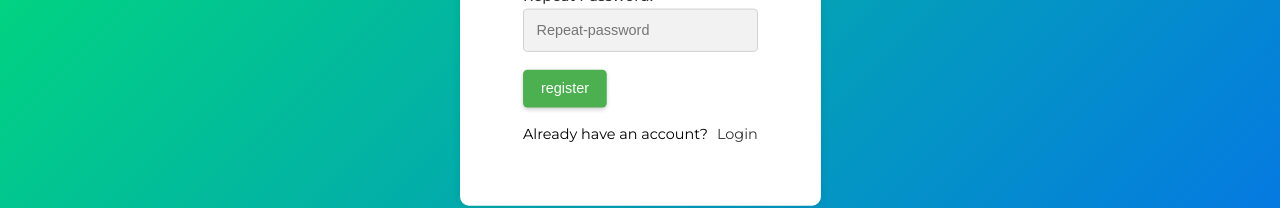
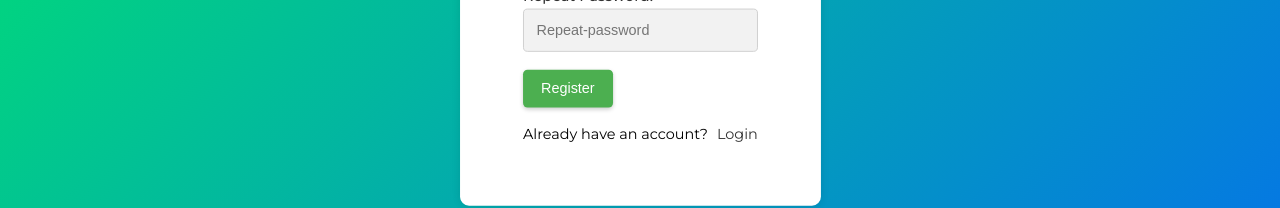
Before and after one commit to harry-olabs/avi-hub, a React (Create React App) app: page /registration in a window 1280 px wide. Shown: the part 521-729 px from the top of the page. Built offline with nearby package versions, Linux system fonts and the light colour scheme; the HTML template or start-up script is replaced by a standard one.

Commit message:
Added the link to the registration page

```diff
--- a/src/feature/Registration/index.jsx
+++ b/src/feature/Registration/index.jsx
@@ -1,5 +1,6 @@
 import React from "react";
 import styles from "./Registration.module.css";
+import { Link} from "react-router-dom";
 import logo from "../../images/sniper.png";
 import Button from "../../components/Button";
 import Input from "../../components/Input";
@@ -62,15 +63,15 @@
           />
         </div>
         <div className="form__group">
-          <Button text="register" />
+          <Button text="Register" />
         </div>
       </form>
       <div className={styles.register__link}>
         <p>
           Already have an account?
-          <a href="dashboard.html"className={styles.register__link__anchor}>
-            Login
-          </a>
+          <span>
+          <Link to="/Login" className={styles.register__link__anchor}>Login</Link>
+          </span>
         </p>
       </div>
     </div>
```
